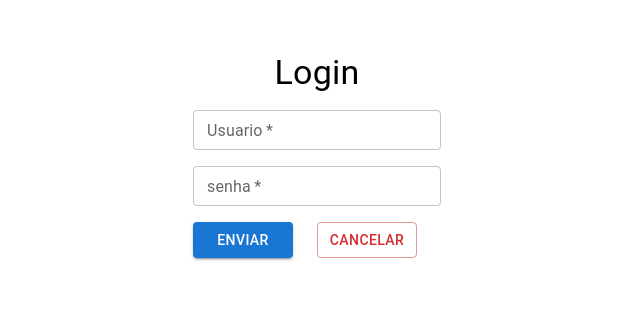
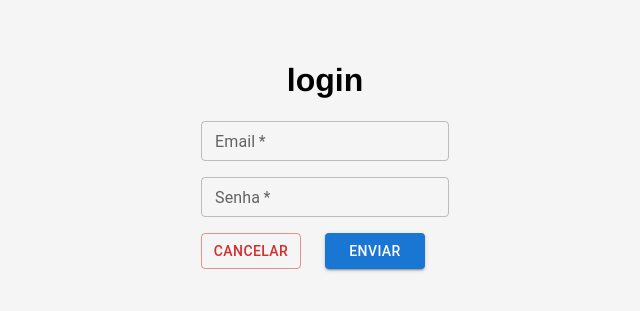
Before and after one commit to Canecofall/Trabalho-Integrador, a React (Vite) app in the folder Frontend/app/: page / in a window 1280 px wide. Shown: the part 253-564 px from the top of the page, without its empty margins (323-963 px from the left). Built offline with nearby package versions, Linux system fonts and the light colour scheme.

Commit message:
tela de login finalizada com estilização

```diff
--- a/Frontend/app/src/App.jsx
+++ b/Frontend/app/src/App.jsx
@@ -2,7 +2,11 @@
   import axios from "axios";
   import Login from "./componentes/paginas/login/login.jsx";
   import Menu_ini from "./componentes/paginas/menu_ini/menu_principal.jsx";
+  import "./componentes/tema/Style.css";
   import { Box, Stack, Typography } from "@mui/material";
+
+
+
 
   export default function App() {
     const [permissoes, setPermissoes] = useState([]);
@@ -76,11 +80,8 @@ useEffect(() => {
     // Se não estiver logado → mostra login
     if (!isLoggedIn) {
       return (
-        <Box display="flex" justifyContent="center" alignItems="center" minHeight="100vh">
-          <Stack spacing={2} alignItems="center">
-            <Typography variant="h4">Login</Typography>
+          <Box id="bg">
             <Login handleLogin={handleLogin} />
-          </Stack>
         </Box>
       );
     }
--- a/Frontend/app/src/componentes/tema/style.css
+++ b/Frontend/app/src/componentes/paginas/login/login.css
@@ -1,16 +1,15 @@
-#bg {
+#background {
   background-color: whitesmoke;
   display: flex;
   flex-direction: column;
   align-items: center;
   justify-content: center;
   height: 100vh;
+  width: 100vw;
 }
 
 #titulo-login {
-  background-color: whitesmoke;
-  margin-bottom: 20px;
-  font-size: 28px;
   font-weight: bolder;
   font-family: "Helvetica";
+  font-size: xx-large;
 }
--- a/Frontend/app/src/componentes/paginas/login/login.jsx
+++ b/Frontend/app/src/componentes/paginas/login/login.jsx
@@ -1,6 +1,6 @@
 import React from "react";
 import axios from "axios";
-
+import "./login.css";
 import { Alert, Box, Button, Snackbar, Stack, TextField } from "@mui/material";
 
 export default function Login({ handleLogin }) {
@@ -58,13 +58,16 @@ export default function Login({ handleLogin }) {
 	}
 
 	return (
-		<Box style={{ maxWidth: "300px" }}>
+		<>
+		<div id="bg">
+			<Box id="bg">
+				<h1 id="titulo-login">login</h1>
 			<Stack spacing={2}>
 				<Stack spacing={2}>
 					<TextField
 						required
 						id="username-input"
-						label="Usuario"
+						label="Email"
 						size="small"
 						value={username}
 						onChange={(event) => {
@@ -74,7 +77,7 @@ export default function Login({ handleLogin }) {
 					<TextField
 						required
 						id="passwd-input"
-						label="senha"
+						label="Senha"
 						type="password"
 						size="small"
 						value={passwd}
@@ -85,6 +88,19 @@ export default function Login({ handleLogin }) {
 				</Stack>
 				<Stack direction="row" spacing={3}>
 					<Button
+
+						variant="outlined"
+						style={{
+							maxWidth: "100px",
+							minWidth: "100px",
+						}}
+						color="error"
+						onClick={cancelaLogin}
+					>
+						Cancelar
+
+					</Button>
+					<Button
 						variant="contained"
 						style={{
 							maxWidth: "100px",
@@ -94,17 +110,6 @@ export default function Login({ handleLogin }) {
 						onClick={enviaLogin}
 					>
 						Enviar
-					</Button>
-					<Button
-						variant="outlined"
-						style={{
-							maxWidth: "100px",
-							minWidth: "100px",
-						}}
-						color="error"
-						onClick={cancelaLogin}
-					>
-						Cancelar
 					</Button>
 				</Stack>
 				<Snackbar
@@ -121,6 +126,8 @@ export default function Login({ handleLogin }) {
 				</Snackbar>
 			</Stack>
 		</Box>
+		</div>
+		</>
 	);
 }
 
--- a/Frontend/app/src/componentes/paginas/menu_ini/menu_principal.jsx
+++ b/Frontend/app/src/componentes/paginas/menu_ini/menu_principal.jsx
@@ -1,11 +1,14 @@
 import React from "react";
 import axios from "axios";
 import { Alert, Box, Button, Snackbar, Stack, TextField } from "@mui/material";
+//import "./tema/Style.css";
 
 export default function Menu_principal() {
     return(
     <>
-    <h1>pg2</h1>
+    <div id="bg">
+        <h1>pg2</h1>
+    </div>
     </>
     );
 }
--- /dev/null
+++ b/Frontend/app/src/componentes/tema/Style.css
@@ -0,0 +1,17 @@
+#bg {
+  background-color: whitesmoke;
+  display: flex;
+  flex-direction: column;
+  align-items: center;
+  justify-content: center;
+  height: 100vh;
+  width: 100vw;
+}
+
+
+#bg_login {
+  display: flex;
+  justify-content: center;
+  align-items: center;
+  width: 100%;
+}
```
Also changed, not shown: 1 other file (tests, documents, lock files or other folders).
